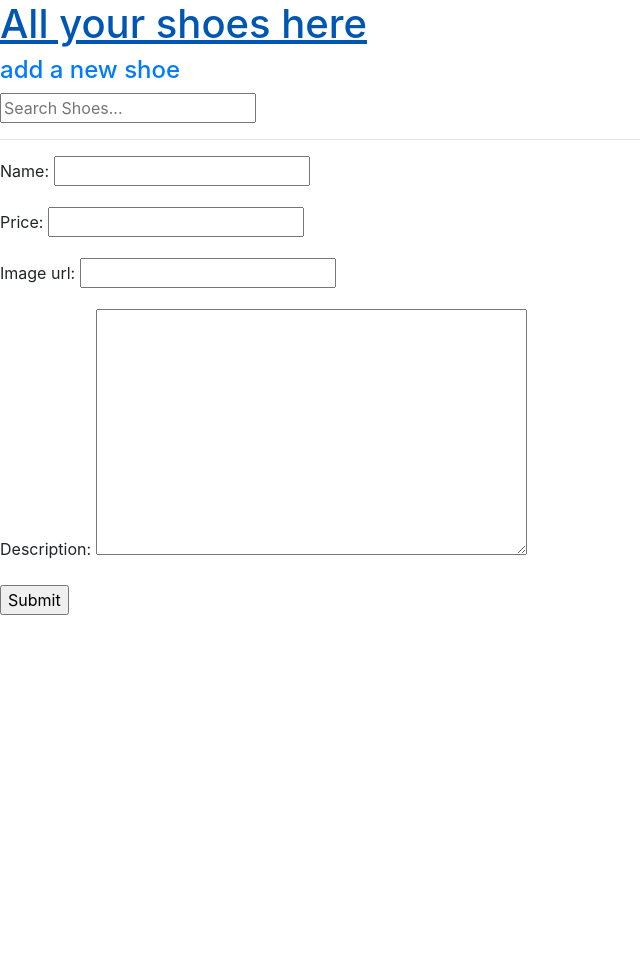
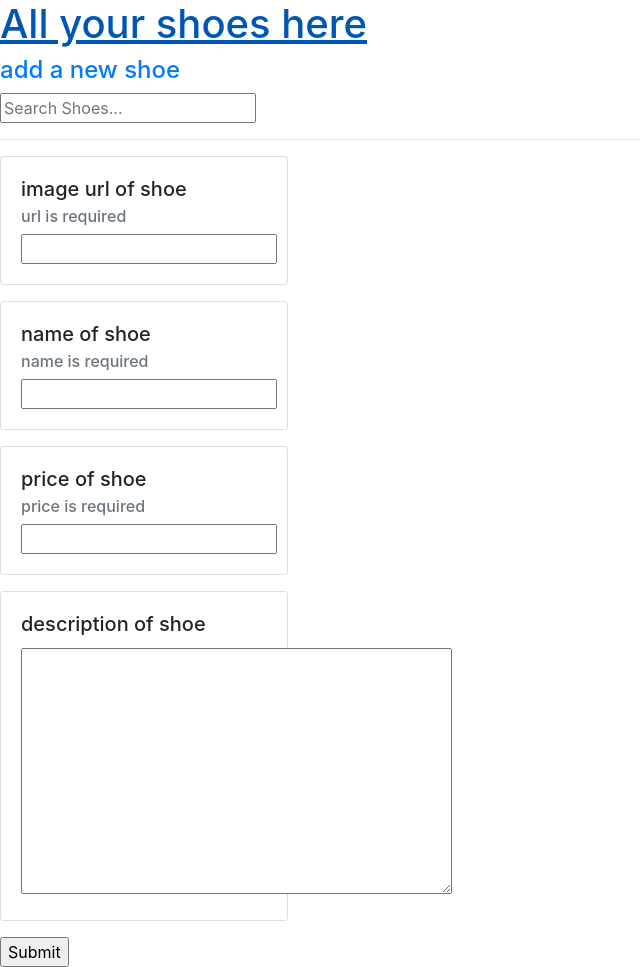
Before and after one commit to ekoechmboya/djangoshoeapp, a Django app: page /create-shoe/ in a window 1280 px wide. Shown: the whole page, without its empty margins (0-640 px from the left). Before the commit the page ends 615 px from the top, so only its background shows below. Run offline with Django 4.2, Linux system fonts and the light colour scheme.

Commit message:
displayed forms as cards using bootstrap

```diff
--- a/base/templates/home.html
+++ b/base/templates/home.html
@@ -4,10 +4,10 @@
 <script src="https://cdn.jsdelivr.net/npm/popper.js@1.14.7/dist/umd/popper.min.js" integrity="sha384-UO2eT0CpHqdSJQ6hJty5KVphtPhzWj9WO1clHTMGa3JDZwrnQq4sF86dIHNDz0W1" crossorigin="anonymous"></script>
 <script src="https://cdn.jsdelivr.net/npm/bootstrap@4.3.1/dist/js/bootstrap.min.js" integrity="sha384-JjSmVgyd0p3pXB1rRibZUAYoIIy6OrQ6VrjIEaFf/nJGzIxFDsf4x0xIM+B07jRM" crossorigin="anonymous"></script>
 
-<div class="row">
+<div class="row" style="margin: 20px">
 
 {% for shoe in shoes %}
-<div class="card" style="width: 18rem;">
+<div class="card" style="width: 18rem; margin: 10px">
   <img class="card-img-top" src="{{ shoe.image_url }}" alt="Shoe Image not found">
   <div class="card-body">
     <h5 class="card-title">{{ shoe.name }}</h5>
--- a/base/templates/shoeform.html
+++ b/base/templates/shoeform.html
@@ -1,13 +1,49 @@
 {% extends 'main.html' %}
 
 {% block content %}
+    <form method="POST" action="">
+        {% csrf_token %}
 
-    <div>
-        <form method="POST" action="">
-            {% csrf_token %}
-            {{ form.as_p }}
-            <input type="Submit" value="Submit" />
-        </form>
-    </div>
+        <div class="mb-3 mt-3">
+            <div class="card" style="width: 18rem;">
+                <div class="card-body">
+                    <h5 class="card-title">image url of shoe</h5>
+                    <h6 class="card-subtitle mb-2 text-muted">url is required</h6>
+                    {{ form.image_url }}
+                </div>
+            </div>
+        </div>
+
+        <div class="mb-3 mt-3">
+            <div class="card" style="width: 18rem;">
+                <div class="card-body">
+                    <h5 class="card-title">name of shoe</h5>
+                    <h6 class="card-subtitle mb-2 text-muted">name is required</h6>
+                    {{ form.name }}
+                </div>
+            </div>
+        </div>
+
+        <div class="mb-3 mt-3">
+            <div class="card" style="width: 18rem;">
+                <div class="card-body">
+                    <h5 class="card-title">price of shoe</h5>
+                    <h6 class="card-subtitle mb-2 text-muted">price is required</h6>
+                    {{ form.price }}
+                </div>
+            </div>
+        </div>
+        <div class="mb-3 mt-3">
+            <div class="card" style="width: 18rem;">
+                <div class="card-body">
+                    <h5 class="card-title">description of shoe</h5>
+                    {{ form.description }}
+                </div>
+            </div>
+        </div>
+
+        <input type="Submit" value="Submit" />
+    </form>
+
 
 {% endblock content %}
```
Also changed, not shown: djangoshoeapp/settings.py (+9 -8 lines), db.sqlite3.
